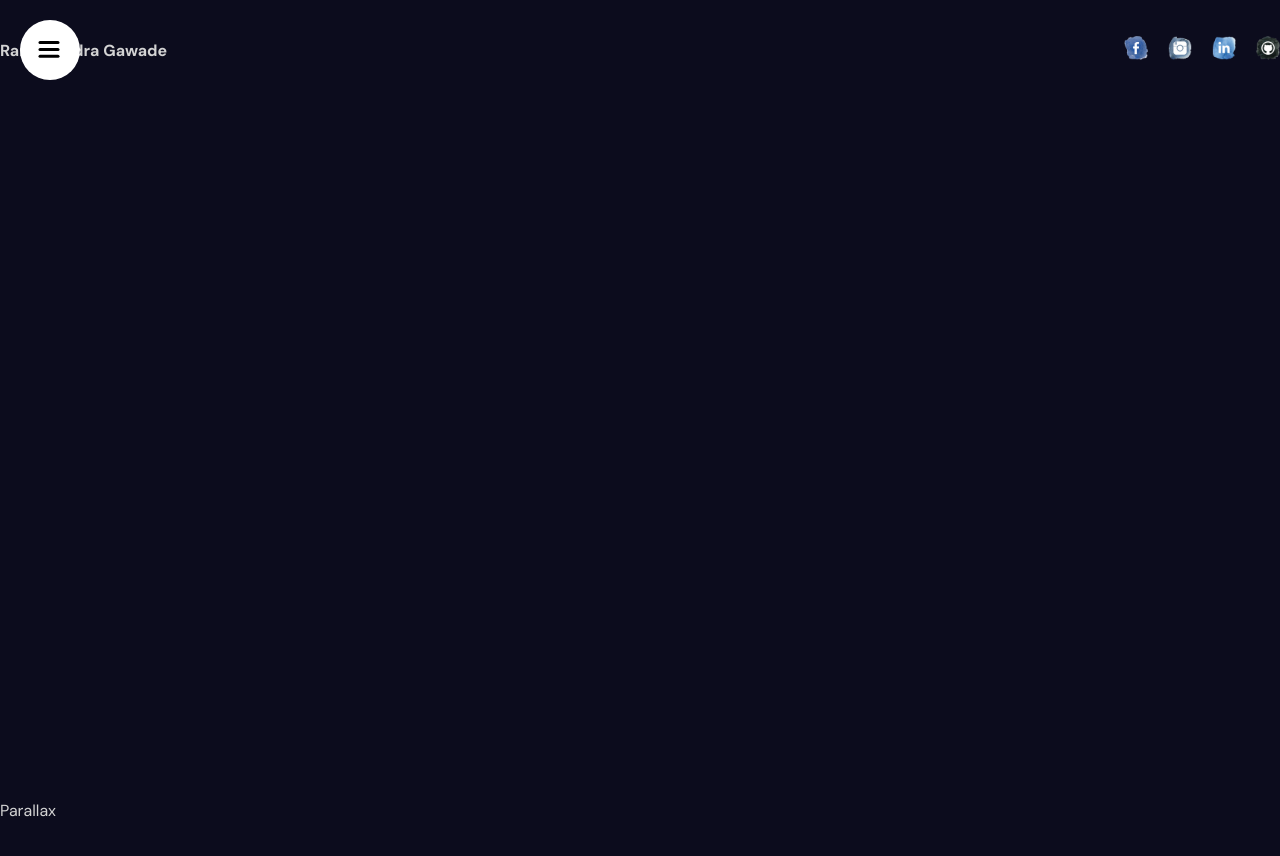
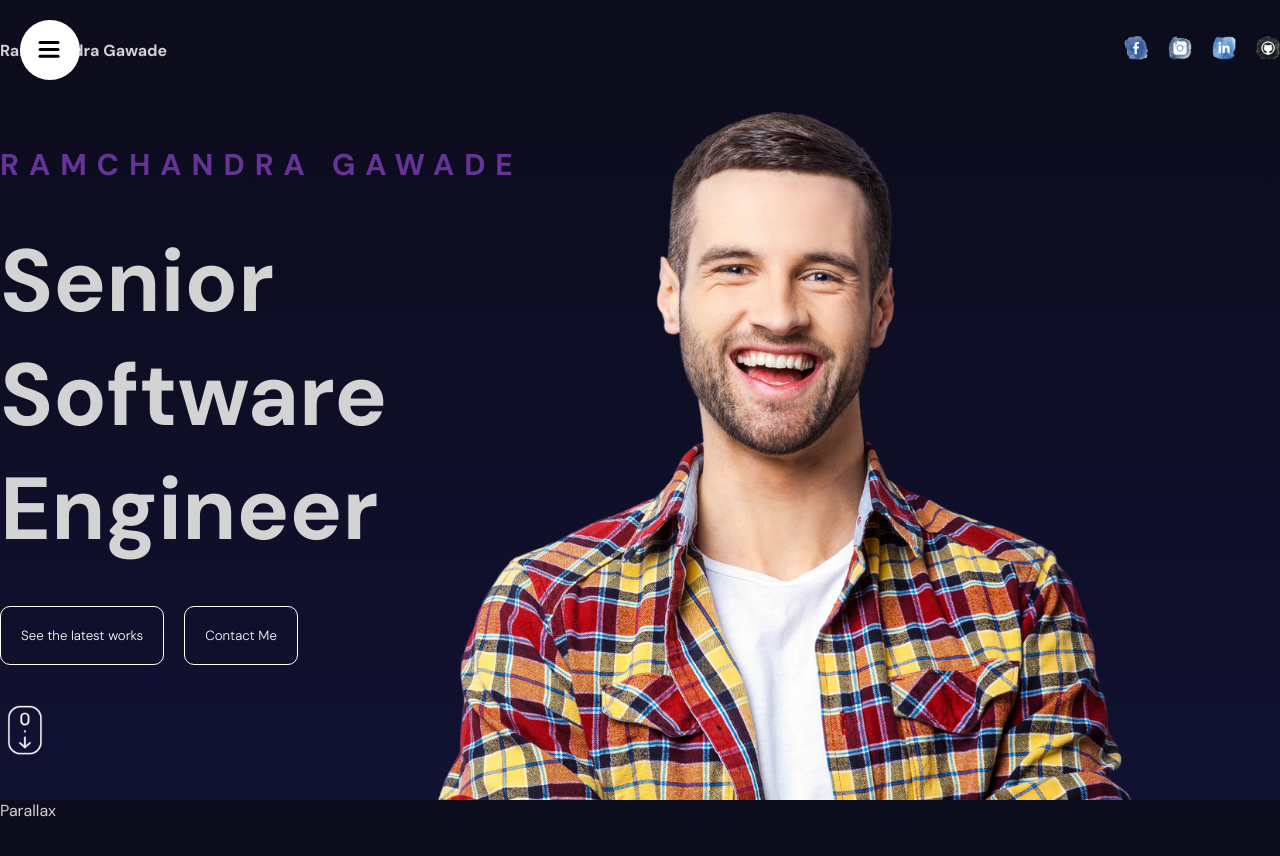
Before and after one commit to ramchandragawade/portfolio-react, a React (Vite) app: page / in a window 1280 px wide. Shown: the top 856 px of the page. Built offline with nearby package versions, Linux system fonts and the light colour scheme.

Commit message:
hero init

```diff
--- a/src/App.jsx
+++ b/src/App.jsx
@@ -1,10 +1,12 @@
 import './app.scss';
+import Hero from './components/hero/Hero';
 import Navbar from './components/navbar/Navbar';
 import Temp from './components/Temp';
 const App = () => {
 	return <div>
     <section id='Homepage'>
       <Navbar/>
+      <Hero/>
     </section>
     <section id='Services'>Parallax</section>
     <section>Services</section>
--- /dev/null
+++ b/src/components/hero/Hero.jsx
@@ -0,0 +1,24 @@
+import './hero.scss';
+
+const Hero = () => {
+	return (
+		<div className="hero">
+			<div className="wrapper">
+				<div className="txtContainer">
+					<h2>{'Ramchandra Gawade'.toUpperCase()}</h2>
+					<h1>{'Senior Software Engineer'}</h1>
+					<div className="buttons">
+						<button>See the latest works</button>
+						<button>Contact Me</button>
+					</div>
+					<img src="scroll.png" alt="" />
+				</div>
+			</div>
+			<div className="imgContainer">
+				<img src="hero.png" alt="" />
+			</div>
+		</div>
+	);
+};
+
+export default Hero;
--- /dev/null
+++ b/src/components/hero/hero.scss
@@ -0,0 +1,57 @@
+.hero {
+    height: calc(100vh - 100px);
+    overflow: hidden;
+    background: linear-gradient(180deg, #0c0c1d, #111132);
+    position: relative;
+
+    .wrapper {
+        height: 100%;
+        max-width: 1366px;
+        margin: auto;
+
+        .txtContainer {
+            display: flex;
+            height: 100%;
+            width: 50%;
+            flex-direction: column;
+            justify-content: center;
+            gap: 40px;
+        }
+
+        h2 {
+            color: rebeccapurple;
+            font-size: 30px;
+            letter-spacing: 10px;
+        }
+
+        h1 {
+            font-size: 88px;
+        }
+
+        .buttons {
+            display: flex;
+            gap: 20px;
+            button {
+                padding:20px;
+                border: 1px solid white;
+                border-radius: 10px;
+                background-color: transparent;
+                color: white;
+                cursor: pointer;
+                font-weight: 300;
+            }
+        }
+
+        img {
+            width: 50px;
+        }
+
+    }
+
+    .imgContainer {
+        height: 100%;
+        position: absolute;
+        top: 0;
+        right: 0;
+    }
+}
```
